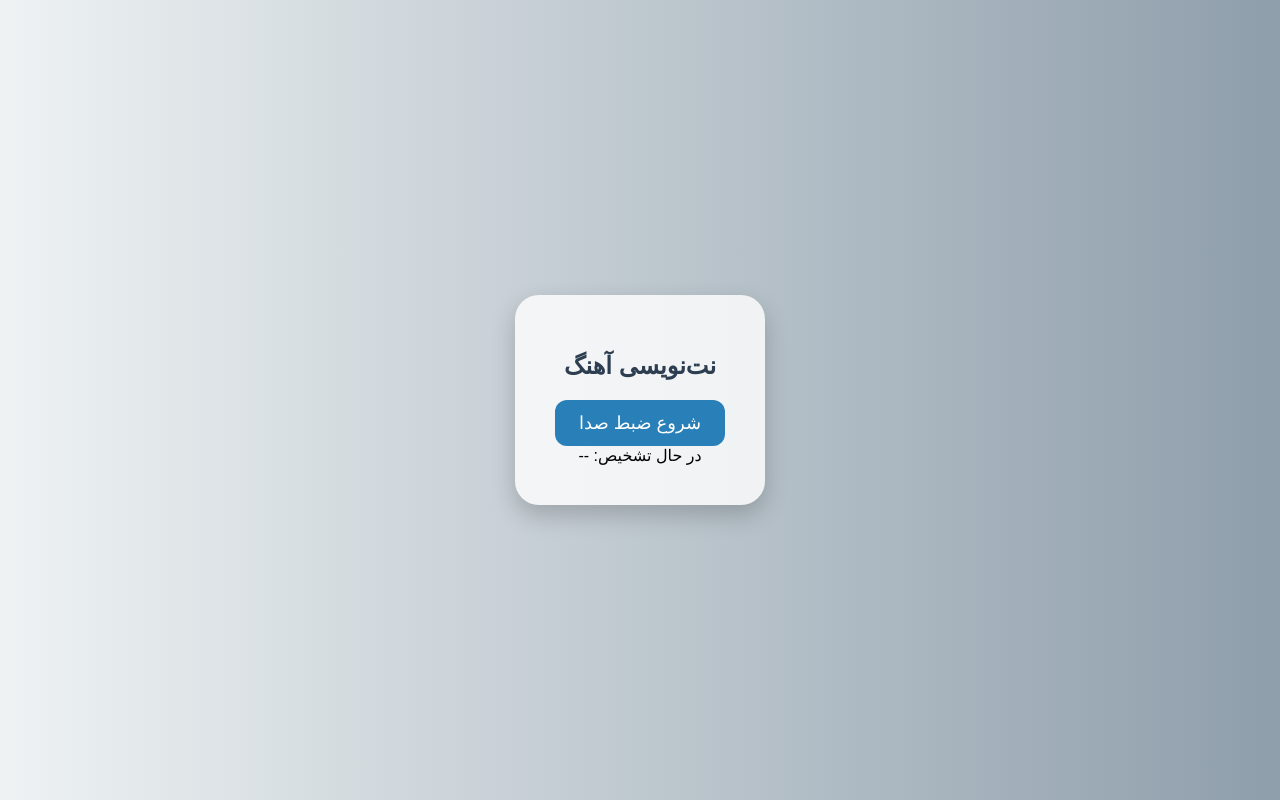
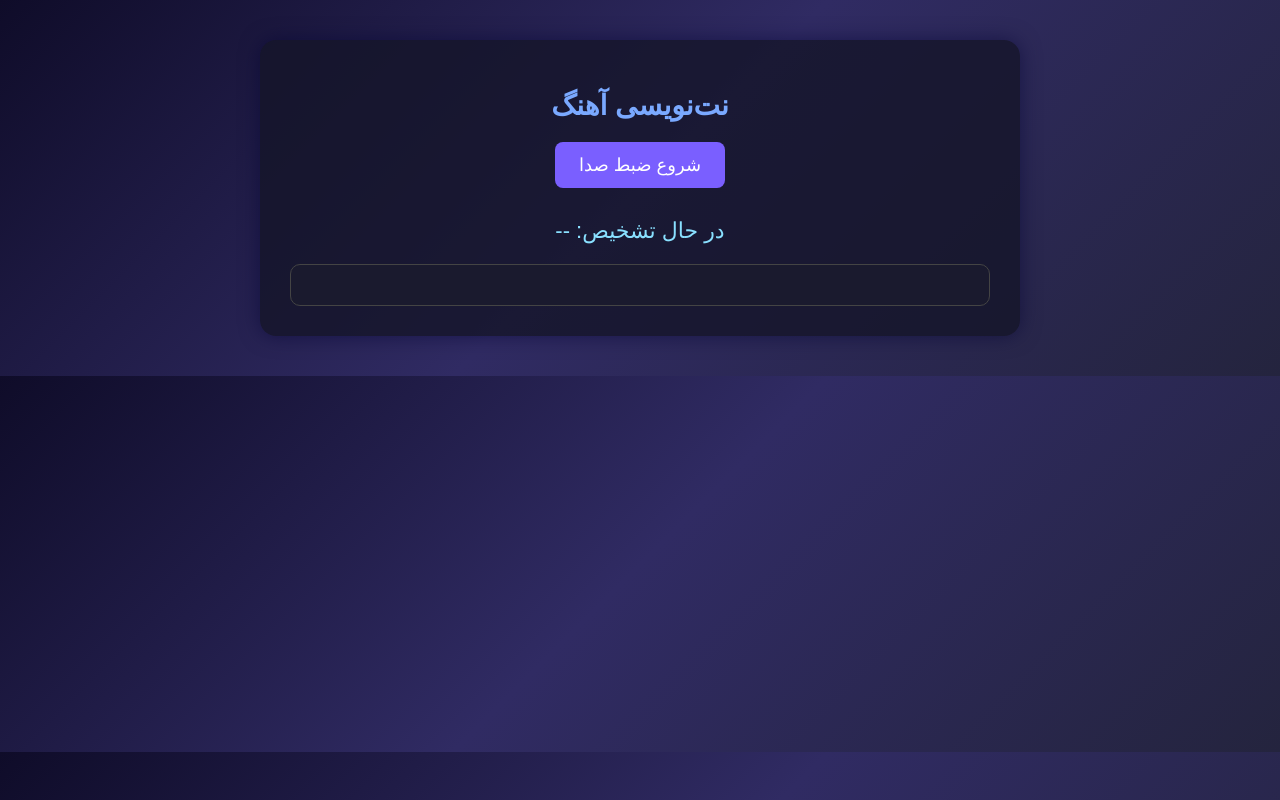
Before and after one commit to ilia55555/imusic, a plain HTML site: page index.html in a window 1280 px wide. Drawn offline with Linux system fonts and the light colour scheme.

Commit message:
Update style.css

```diff
--- a/style.css
+++ b/style.css
@@ -1,56 +1,58 @@
 body {
   margin: 0;
-  font-family: 'Vazirmatn', sans-serif;
-  background: linear-gradient(to right, #eef2f3, #8e9eab);
-  display: flex;
-  justify-content: center;
-  align-items: center;
-  height: 100vh;
+  font-family: sans-serif;
+  background: linear-gradient(135deg, #0f0c29, #302b63, #24243e);
+  color: #f0f0f0;
   direction: rtl;
 }
 
 .container {
-  background-color: #ffffffcc;
-  padding: 40px;
-  border-radius: 24px;
-  box-shadow: 0 10px 25px rgba(0, 0, 0, 0.2);
+  max-width: 700px;
+  margin: 40px auto;
+  padding: 30px;
+  background-color: rgba(20, 20, 40, 0.8);
+  border-radius: 16px;
+  box-shadow: 0 0 20px rgba(0, 0, 50, 0.5);
   text-align: center;
-  max-width: 400px;
 }
 
 h1 {
+  font-size: 28px;
   margin-bottom: 20px;
-  font-size: 24px;
-  color: #2c3e50;
+  color: #7aa9ff;
 }
 
 button {
+  background-color: #7a5fff;
+  color: white;
   font-size: 18px;
-  background-color: #2980b9;
-  color: white;
+  padding: 12px 24px;
   border: none;
-  border-radius: 12px;
-  padding: 12px 24px;
+  border-radius: 8px;
   cursor: pointer;
+  margin-bottom: 30px;
   transition: background-color 0.3s ease;
 }
 
 button:hover {
-  background-color: #1f6391;
+  background-color: #6a4dcc;
 }
 
-.note-box {
-  margin-top: 30px;
-  background-color: #ecf0f1;
-  padding: 20px;
-  border-radius: 12px;
-  font-size: 36px;
-  color: #2c3e50;
-  font-weight: bold;
+#live-note {
+  font-size: 22px;
+  margin-bottom: 20px;
+  color: #89e0ff;
 }
 
-.footer {
-  margin-top: 40px;
-  font-size: 14px;
-  color: #555;
+.note-log {
+  max-height: 700px;
+  overflow-y: auto;
+  padding: 20px;
+  border: 1px solid #444;
+  border-radius: 10px;
+  background-color: #1a1a2e;
+  text-align: right;
+  font-size: 18px;
+  line-height: 1.8;
+  white-space: pre-wrap;
 }
```
